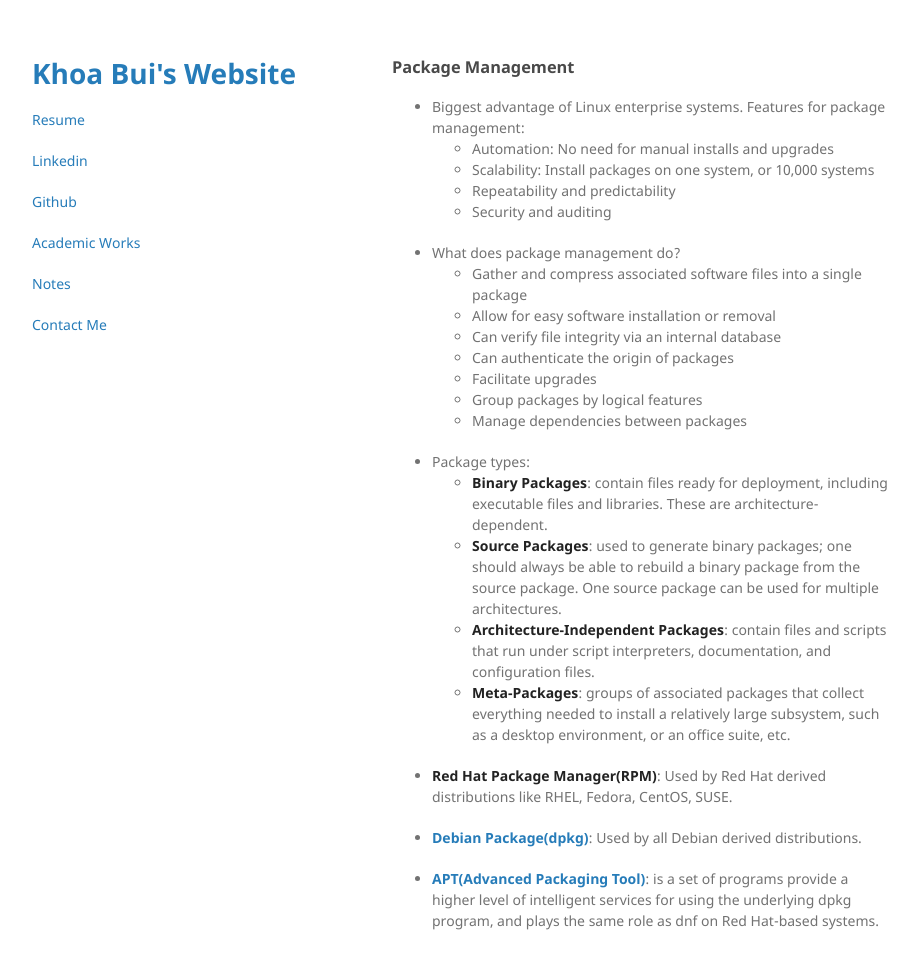
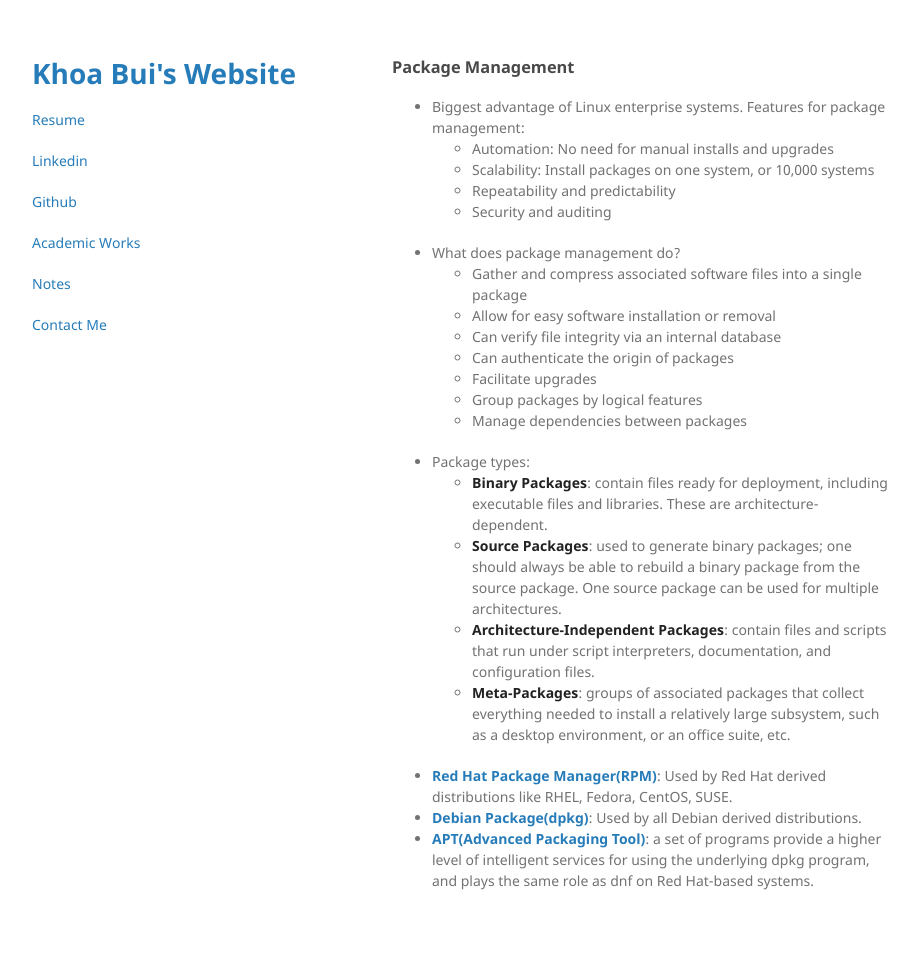
Before and after one commit to khoabuiv/khoabuiv.github.io, a Jekyll site: the page built from linux/package_management.md, in a window 1280 px wide and 1001 px high. Shown: the top 969 px of the window, without its empty margins (178-1096 px from the left). Built offline with Jekyll 4.4.1, drawn with Linux system fonts in a browser that asks for light colours; our own code applies the rules of GitHub Pages for plain Markdown files.

Commit message:
Update the directory

```diff
--- a/linux/package_management.md
+++ b/linux/package_management.md
@@ -21,10 +21,6 @@
     - **Source Packages**: used to generate binary packages; one should always be able to rebuild a binary package from the source package. One source package can be used for multiple architectures.
     - **Architecture-Independent Packages**: contain files and scripts that run under script interpreters, documentation, and configuration files.
     - **Meta-Packages**: groups of associated packages that collect everything needed to install a relatively large subsystem, such as a desktop environment, or an office suite, etc.
-- **Red Hat Package Manager(RPM)**: Used by Red Hat derived distributions like RHEL, Fedora, CentOS, SUSE.
-
-
-- **[Debian Package(dpkg)](https://khoabuiv.github.io/dpkg.html)**: Used by all Debian derived distributions.
-
-
-- **[APT(Advanced Packaging Tool)](https://khoabuiv.github.io/apt.html)**: is a set of programs provide a higher level of intelligent services for using the underlying dpkg program, and plays the same role as dnf on Red Hat-based systems.
+- **[Red Hat Package Manager(RPM)](https://khoabuiv.github.io/linux/rpm.html)**: Used by Red Hat derived distributions like RHEL, Fedora, CentOS, SUSE.
+- **[Debian Package(dpkg)](https://khoabuiv.github.io/linux/dpkg.html)**: Used by all Debian derived distributions.
+- **[APT(Advanced Packaging Tool)](https://khoabuiv.github.io/linux/apt.html)**: a set of programs provide a higher level of intelligent services for using the underlying dpkg program, and plays the same role as dnf on Red Hat-based systems.
```
Also changed, not shown: linux/rpm.md (added, +3 -0 lines).
